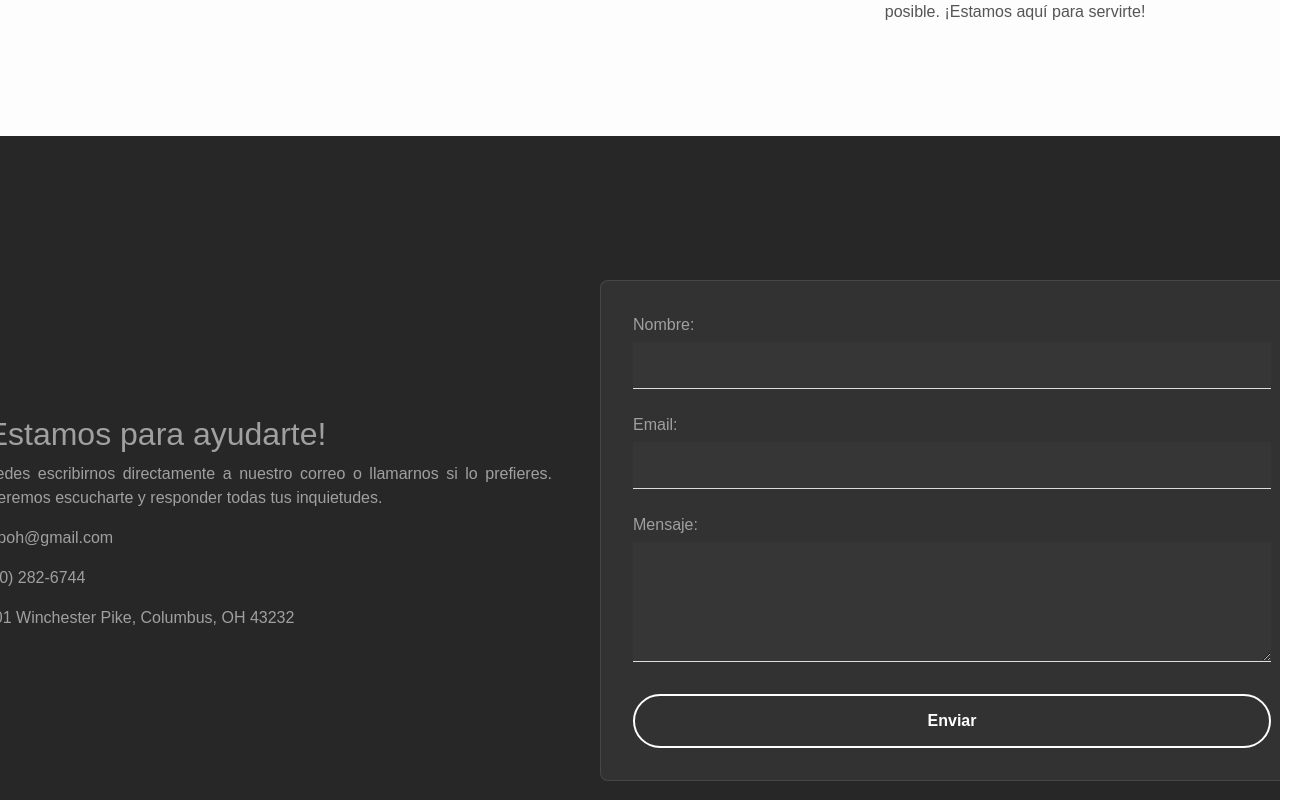
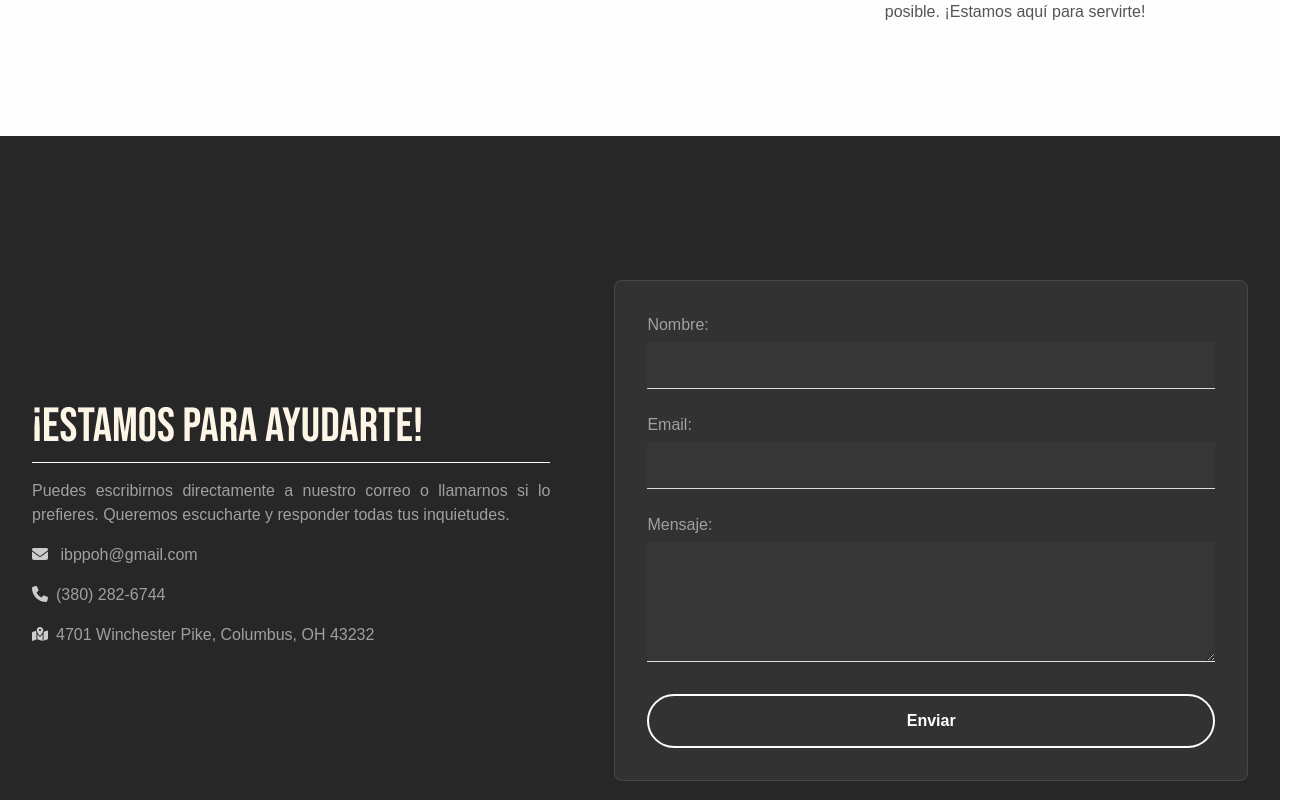
Before and after one commit to NoemiDR24/Prince-of-Peace-Baptist-Church-Website, a React (Vite) app: page /contact in a window 1280 px wide. Shown: the part 1020-1820 px from the top of the page, 1304 px wide, since content can reach past the window. Built offline with nearby package versions, Linux system fonts and the light colour scheme.

Commit message:
Contact, Navbar and home page update

```diff
--- a/src/components/Navbar.css
+++ b/src/components/Navbar.css
@@ -168,6 +168,14 @@
   animation-delay: 0.6s;
 }
 
+.contact svg {
+  color: #ccc;
+  font-size: 0.8rem;
+  width: 1rem;
+  height: 1rem;
+  flex-shrink: 0;
+}
+
 .social {
   grid-area: social;
   /* align-self: center; */
--- a/src/components/Navbar.jsx
+++ b/src/components/Navbar.jsx
@@ -2,6 +2,8 @@ import { useState, useEffect } from "react";
 import { Link } from 'react-router-dom';
 import './Navbar.css';
 import { useScrollToHash } from '../hooks/Scroll.jsx';
+import { FontAwesomeIcon } from "@fortawesome/react-fontawesome";
+import {faPhone, faEnvelope} from "@fortawesome/free-solid-svg-icons";
 
 export default function Navbar() {
 
@@ -63,10 +65,10 @@ export default function Navbar() {
                         <Link to="/ministries" onClick={toggleMenu}>Ministerios</Link>
                     </div>
                     {/* Column 3: Contact */}
-                    <div className="menu-column contact info">
+                    <div className="menu-column contact">
                         <h5>Contáctanos</h5>
-                        <p>ibppoh@gmail.com</p>
-                        <p>(380) 282-6744</p>
+                        <p> <FontAwesomeIcon icon={faEnvelope} style={{ marginRight: '8px' }}/> ibppoh@gmail.com</p>
+                        <p> <FontAwesomeIcon icon={faPhone} style={{ marginRight: '8px' }}/> (380) 282-6744</p>
                     </div>
                     {/* Column 4: Social Media */}
                     <div className="menu-column social">
--- a/src/pages/Contact.css
+++ b/src/pages/Contact.css
@@ -9,9 +9,11 @@
   margin: 0 auto;
   padding: 9rem 0rem;
   display: flex;
-  gap: 3rem;
+  flex-direction: row;
+  gap: 4rem;
   justify-content: center;
   align-items: center;
+  padding-inline: 4rem;
 }
 
 .contact-form-wrapper {
@@ -53,7 +55,47 @@
   justify-content: center;
   text-align: justify;
 }
+.contact-info-title {
+  font-family: "Bebas Neue", sans-serif;
+  font-weight: 400;
+  font-style: normal;
+  font-size: clamp(2rem, 5vw, 3rem);
+  color: #fdf5e6;
+  line-height: 1.2;
+  margin-bottom: 1rem;
+  position: relative;
+  padding-bottom: 0.5rem;
+  text-align: left;
+}
 
+.contact-info-title::after{
+  content: '';
+  position: absolute;
+  bottom: 0;
+  left: 0;
+  width: 100%;
+  height: 1px;
+  background: #fdfdfd;
+}
+
+.contact-info p {
+  font-size: 0.9rem;
+  color: #a0a0a0;
+  line-height: 1.5;
+  margin-bottom: 1.5rem;
+}
+
+.contact-info-wrapper svg {
+  color: #ccc;
+  font-size: 0.8rem;
+  width: 1rem;
+  height: 1rem;
+  flex-shrink: 0;
+}
+
+.contact-map-link svg:hover {
+  color: #5f5f5e;
+}
 .contact-form label {
   font-weight: 500;
   color: #a0a0a0;
@@ -106,8 +148,8 @@
 .contact-form button {
   background: transparent;
   color: white;
-  border: 2px solid white; /* Más grueso */
-  padding: 0.8rem 2rem; /* Más padding */
+  border: 2px solid white;
+  padding: 0.8rem 2rem;
   border-radius: 30px;
   font-weight: 600;
   cursor: pointer;
@@ -117,17 +159,11 @@
   overflow: hidden;
 }
 
-.contact-form button:focus {
-  outline: 2px solid white;
-  outline-offset: 2px;
-}
-
 .contact-form button:hover {
   background: white;
   color: black;
   border: 1px solid black;
   transform: translateY(-2px);
-  box-shadow: 0 5px 15px rgba(255, 255, 255, 0.3);
 }
 
 /* Responsive */
--- a/src/pages/Contact.jsx
+++ b/src/pages/Contact.jsx
@@ -1,6 +1,8 @@
 import HeroSection from '../components/HeroSection.jsx';
 import CallingSection from '../components/CallingSection.jsx';
 import ExploreSection from '../components/ExploreSection.jsx';
+import { FontAwesomeIcon } from "@fortawesome/react-fontawesome";
+import { faMapLocationDot, faPhone, faEnvelope} from "@fortawesome/free-solid-svg-icons";
 import './Contact.css';
 
 export default function Contact() {
@@ -21,11 +23,19 @@ export default function Contact() {
         <section className='contact-section' id='contact-section'>
             <div className='contact-wrapper'>
                 <div className='contact-info-wrapper'>
-                    <h2>¡Estamos para ayudarte!</h2>
+                    <h2 className="contact-info-title">¡Estamos para ayudarte!</h2>
                     <p>Puedes escribirnos directamente a nuestro correo o llamarnos si lo prefieres. Queremos escucharte y responder todas tus inquietudes.</p>
-                    <p>ibppoh@gmail.com</p>
-                    <p>(380) 282-6744</p>
-                    <p>4701 Winchester Pike, Columbus, OH 43232</p>
+                    <p> <FontAwesomeIcon icon={faEnvelope} style={{ marginRight: '8px' }}/> ibppoh@gmail.com</p>
+                    <p> <FontAwesomeIcon icon={faPhone} style={{ marginRight: '8px' }}/>(380) 282-6744</p>
+                    <p> <a
+                        href="https://www.google.com/maps/search/4701+Winchester+Pike,+Columbus,+OH+43232/"
+                        target="_blank"
+                        rel="noopener noreferrer"
+                        className="contact-map-link">
+                        <FontAwesomeIcon icon={faMapLocationDot} style={{ marginRight: '8px' }}/>
+                        </a>
+                        4701 Winchester Pike, Columbus, OH 43232
+                    </p>
                 </div>
                 <div className='contact-form-wrapper'>
                     <form name="contact" method="POST" data-netlify="true" className="contact-form">
--- a/src/pages/Home.css
+++ b/src/pages/Home.css
@@ -66,6 +66,10 @@
   color: #fdf5e6;
   font-size: 1.2rem;
   margin-right: 0.5rem;
+}
+
+.location-hours svg:hover {
+  color: #5f5f5e;
 }
 
 .btn-container-services{
--- a/src/pages/Home.jsx
+++ b/src/pages/Home.jsx
@@ -38,7 +38,14 @@ export default function Home () {
 
               <div className='location-hours'>
                 <p><FontAwesomeIcon icon={faClock} className="text-blue-500 text-xl"/>  10:00 am & 11:00 am - Domingo</p>
-                <p><FontAwesomeIcon icon={faMapLocationDot} />  4701 Winchester Pike, Columbus</p>
+                <p><a
+                      href="https://www.google.com/maps/search/4701+Winchester+Pike,+Columbus,+OH+43232/"
+                      target="_blank"
+                      rel="noopener noreferrer">
+                      <FontAwesomeIcon icon={faMapLocationDot} style={{ marginRight: '8px' }}/>
+                      </a>
+                      4701 Winchester Pike, Columbus
+                </p>
               </div>
               <div className='btn-container-services'>
                   <Link to="/visit#service-section" className="btn-services">Servicios</Link>
```
